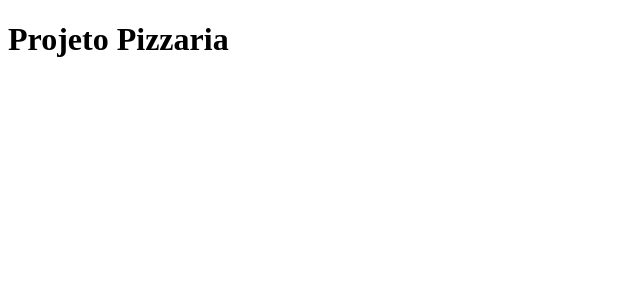
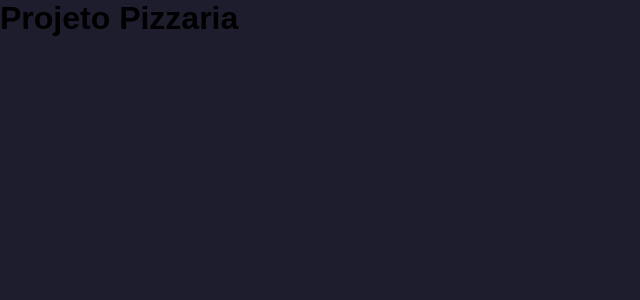
Before and after one commit to LeoTomio/PizzariaFrontend, a Next.js app: page / in a window 1280 px wide. Shown: the top 300 px of the page, without its empty margins (0-640 px from the left). Built offline with nearby package versions, Linux system fonts and the light colour scheme.

Commit message:
alguns estilos

```diff
--- a/src/pages/_app.tsx
+++ b/src/pages/_app.tsx
@@ -1,3 +1,4 @@
+import '../../styles/globals.scss'
 import type { AppProps } from 'next/app'
 
 export default function App({ Component, pageProps }: AppProps) {
--- a/src/pages/index.tsx
+++ b/src/pages/index.tsx
@@ -1,3 +1,4 @@
+
 export default function Home() {
   return (
     <div>
--- a/styles/globals.css
+++ /dev/null
@@ -1,107 +0,0 @@
-:root {
-  --max-width: 1100px;
-  --border-radius: 12px;
-  --font-mono: ui-monospace, Menlo, Monaco, 'Cascadia Mono', 'Segoe UI Mono',
-    'Roboto Mono', 'Oxygen Mono', 'Ubuntu Monospace', 'Source Code Pro',
-    'Fira Mono', 'Droid Sans Mono', 'Courier New', monospace;
-
-  --foreground-rgb: 0, 0, 0;
-  --background-start-rgb: 214, 219, 220;
-  --background-end-rgb: 255, 255, 255;
-
-  --primary-glow: conic-gradient(
-    from 180deg at 50% 50%,
-    #16abff33 0deg,
-    #0885ff33 55deg,
-    #54d6ff33 120deg,
-    #0071ff33 160deg,
-    transparent 360deg
-  );
-  --secondary-glow: radial-gradient(
-    rgba(255, 255, 255, 1),
-    rgba(255, 255, 255, 0)
-  );
-
-  --tile-start-rgb: 239, 245, 249;
-  --tile-end-rgb: 228, 232, 233;
-  --tile-border: conic-gradient(
-    #00000080,
-    #00000040,
-    #00000030,
-    #00000020,
-    #00000010,
-    #00000010,
-    #00000080
-  );
-
-  --callout-rgb: 238, 240, 241;
-  --callout-border-rgb: 172, 175, 176;
-  --card-rgb: 180, 185, 188;
-  --card-border-rgb: 131, 134, 135;
-}
-
-@media (prefers-color-scheme: dark) {
-  :root {
-    --foreground-rgb: 255, 255, 255;
-    --background-start-rgb: 0, 0, 0;
-    --background-end-rgb: 0, 0, 0;
-
-    --primary-glow: radial-gradient(rgba(1, 65, 255, 0.4), rgba(1, 65, 255, 0));
-    --secondary-glow: linear-gradient(
-      to bottom right,
-      rgba(1, 65, 255, 0),
-      rgba(1, 65, 255, 0),
-      rgba(1, 65, 255, 0.3)
-    );
-
-    --tile-start-rgb: 2, 13, 46;
-    --tile-end-rgb: 2, 5, 19;
-    --tile-border: conic-gradient(
-      #ffffff80,
-      #ffffff40,
-      #ffffff30,
-      #ffffff20,
-      #ffffff10,
-      #ffffff10,
-      #ffffff80
-    );
-
-    --callout-rgb: 20, 20, 20;
-    --callout-border-rgb: 108, 108, 108;
-    --card-rgb: 100, 100, 100;
-    --card-border-rgb: 200, 200, 200;
-  }
-}
-
-* {
-  box-sizing: border-box;
-  padding: 0;
-  margin: 0;
-}
-
-html,
-body {
-  max-width: 100vw;
-  overflow-x: hidden;
-}
-
-body {
-  color: rgb(var(--foreground-rgb));
-  background: linear-gradient(
-      to bottom,
-      transparent,
-      rgb(var(--background-end-rgb))
-    )
-    rgb(var(--background-start-rgb));
-}
-
-a {
-  color: inherit;
-  text-decoration: none;
-}
-
-@media (prefers-color-scheme: dark) {
-  html {
-    color-scheme: dark;
-  }
-}
--- /dev/null
+++ b/styles/globals.scss
@@ -0,0 +1,52 @@
+* {
+  margin: 0;
+  padding: 0;
+  outline: 0;
+  box-sizing: border-box;
+}
+
+:root {
+
+  --white: #fff;
+  --black: #000;
+
+  --dark-900: #101026;
+  --dark-700: #1D1D2E;
+  --gray-100: #8A8A8A;
+
+  --green-900: #3FFFA3;
+  --red-900: #FF3F4B;
+}
+
+button {
+  cursor: pointer;
+}
+
+a {
+  color: inherit;
+  text-decoration: none;
+}
+
+body {
+  background: var(--dark-700);
+}
+
+body,
+input,
+textarea,
+select,
+button {
+  font: 400 1rem sans-serif; //1rem = 16px
+}
+
+@media(max-width:720px) {
+  html {
+    font-size: 87.5%; //vai gerar 14px
+  }
+}
+
+@media(max-width:1080px) {
+  html {
+    font-size: 93.75%; //vai gerar 15px
+  }
+}
```
Also changed, not shown: styles/Home.module.scss (added, +9 -0 lines), styles/Home.module.css (added).
